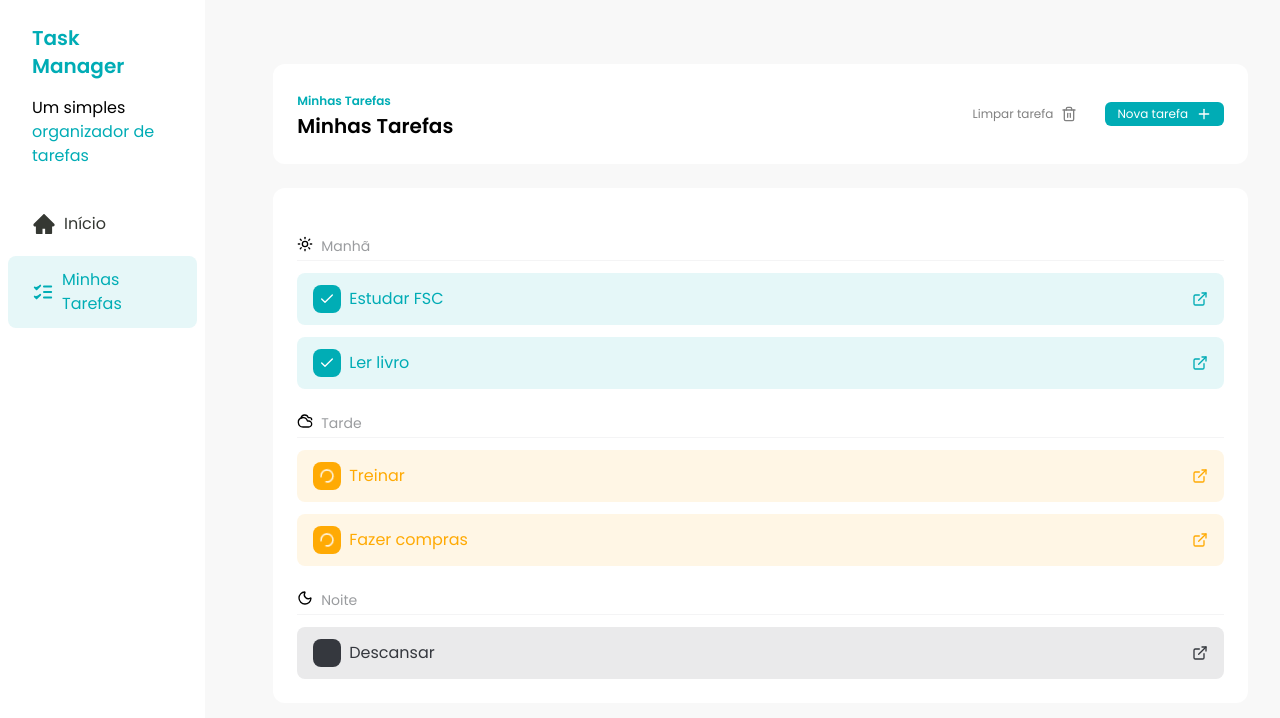
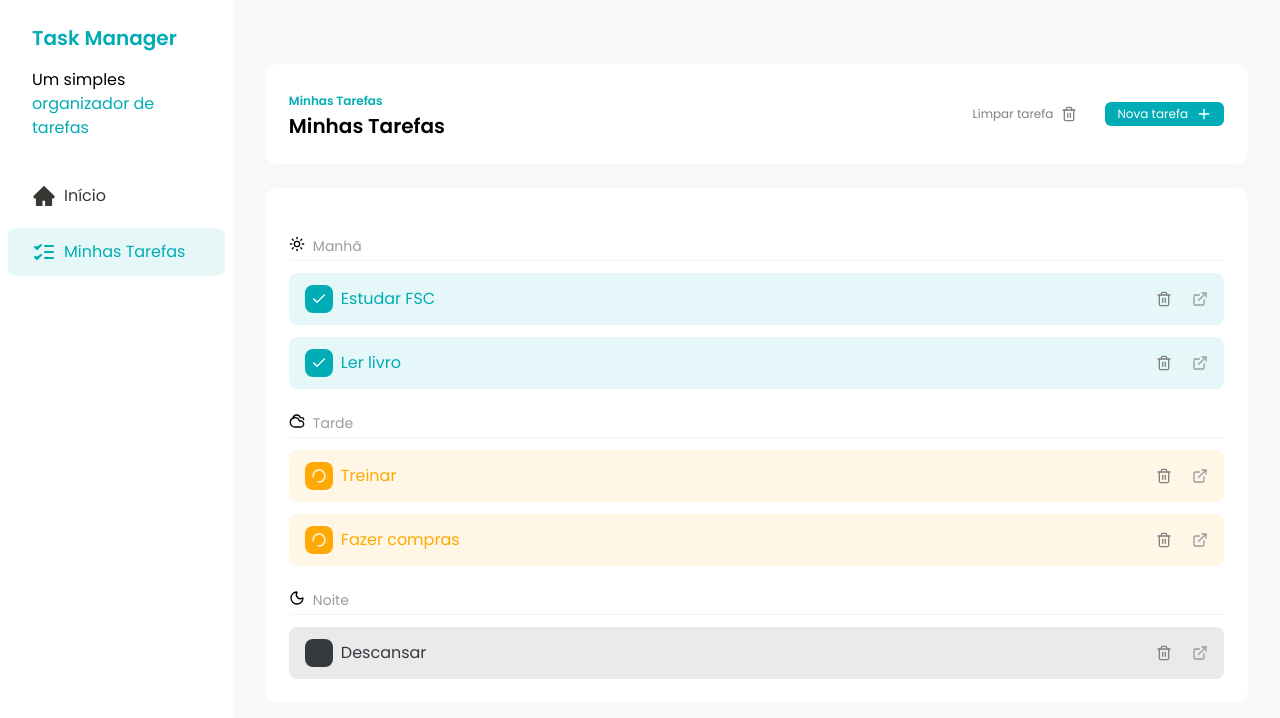
Before and after one commit to Ez3keel/react-task, a React (Vite) app in the folder fsc-task-manager/: page / in a window 1280 px wide. Shown: the top 718 px of the page. Built offline with nearby package versions, Linux system fonts and the light colour scheme.

Commit message:
feat: update Tasks and TaskItem components to handle task deletion and checkbox status changes

```diff
--- a/fsc-task-manager/src/App.jsx
+++ b/fsc-task-manager/src/App.jsx
@@ -8,7 +8,7 @@ import Tasks from './components/Tasks';
 function App() {
 
   return (
-    <div className="flex gap-9">
+    <div className="flex">
       <Sidebar></Sidebar>
       <Tasks></Tasks>
      </div>
--- a/fsc-task-manager/src/components/Button.jsx
+++ b/fsc-task-manager/src/components/Button.jsx
@@ -1,5 +1,5 @@
 // Button.jsx
-export default function Button({ children, variant = 'primary' }) {
+export default function Button({ children, variant = 'primary', ...rest }) {
   const getVariantClasses = () => {
     if (variant === 'primary') {
       return 'bg-[#00ACB5] text-white';
@@ -12,6 +12,8 @@ export default function Button({ children, variant = 'primary' }) {
   return (
     <button
       className={`${getVariantClasses()} flex items-center gap-2 rounded-md px-3 py-1 text-xs transition hover:opacity-70`}
+      // Assim ele vai passar todas as props para o button sem precisar citar cada uma inclusive o onClick
+      {...rest}
     >
       {children}
     </button>
--- a/fsc-task-manager/src/components/Sidebar.jsx
+++ b/fsc-task-manager/src/components/Sidebar.jsx
@@ -1,12 +1,10 @@
 import SidebarButton from './SidebarButton';
-import HomeIcon from '../assets/icons/home.svg?react'
-import TasksICon from "../assets/icons/tasks.svg?react"
-
-
+import HomeIcon from '../assets/icons/home.svg?react';
+import TasksICon from '../assets/icons/tasks.svg?react';
 
 const Sidebar = () => {
   return (
-    <div className='h-screen w-64 bg-white'>
+    <div className='h-screen w-72 bg-white'>
       <div className='space-y-4 px-8 py-6'>
         <h1 className='text-xl font-semibold text-[#00ACB5]'>Task Manager</h1>
         <p>
@@ -16,16 +14,15 @@ const Sidebar = () => {
       </div>
 
       <div className='flex flex-col gap-2 p-2'>
-
         <SidebarButton variant='unselected'>
-          <HomeIcon/>
-            Início
-          </SidebarButton>
+          <HomeIcon />
+          Início
+        </SidebarButton>
 
         <SidebarButton variant='selected'>
-          <TasksICon/>
-            Minhas Tarefas
-          </SidebarButton>
+          <TasksICon />
+          Minhas Tarefas
+        </SidebarButton>
       </div>
     </div>
   );
--- a/fsc-task-manager/src/components/SidebarButton.jsx
+++ b/fsc-task-manager/src/components/SidebarButton.jsx
@@ -12,7 +12,7 @@ const SidebarButton = ({ children, variant }) => {
   return (
     <a
       href='#'
-      className={`flex items-center gap-2 w-full rounded-lg px-6 py-3 ${getVariantClasses()}`}
+      className={`flex w-full items-center gap-2 rounded-lg px-6 py-3 ${getVariantClasses()}`}
     >
       {children}
     </a>
--- a/fsc-task-manager/src/components/TaskItem.jsx
+++ b/fsc-task-manager/src/components/TaskItem.jsx
@@ -1,6 +1,7 @@
-import { Check, LoaderCircle, ExternalLink } from 'lucide-react';
+import { Trash2, Check, LoaderCircle, ExternalLink } from 'lucide-react';
+import Button from './Button';
 
-const TaskItem = ({ task, handleTaskCheckBoxClick }) => {
+const TaskItem = ({ task, handleCheckBoxClick, handleDeleteClick }) => {
   const getStatusClasses = () => {
     if (task.status === 'done') {
       return 'bg-[#00ADB5]  text-[#00ACB5]';
@@ -17,7 +18,7 @@ const TaskItem = ({ task, handleTaskCheckBoxClick }) => {
 
   return (
     <div
-      className={`transition flex items-center justify-between gap-2 rounded-lg bg-opacity-10 px-4 py-3 ${getStatusClasses()}`}
+      className={`flex items-center justify-between gap-2 rounded-lg bg-opacity-10 px-4 py-3 transition ${getStatusClasses()}`}
     >
       <div className='flex items-center gap-2'>
         <label
@@ -27,9 +28,7 @@ const TaskItem = ({ task, handleTaskCheckBoxClick }) => {
             type='checkbox'
             checked={task.status === 'done'}
             className='absolute h-full w-full cursor-pointer opacity-0'
-            onChange={() => (
-              handleTaskCheckBoxClick(task.id)
-            )}
+            onChange={() => handleCheckBoxClick(task.id)}
           />
           {task.status === 'done' && <Check color='white' size={16} />}
           {task.status === 'in_progress' && (
@@ -43,9 +42,15 @@ const TaskItem = ({ task, handleTaskCheckBoxClick }) => {
         {task.title}
       </div>
 
-      <a href='#' className='transition hover:opacity-75'>
-        <ExternalLink size={16} />
-      </a>
+      <div className='flex items-center gap-2'>
+        <Button variant='ghost' onClick={() => handleDeleteClick(task.id)}>
+          <Trash2 size={16} />
+        </Button>
+
+        <a href='#' className='transition hover:opacity-75'>
+          <ExternalLink size={16} color='#9A9C9F' />
+        </a>
+      </div>
     </div>
   );
 };
--- a/fsc-task-manager/src/components/Tasks.jsx
+++ b/fsc-task-manager/src/components/Tasks.jsx
@@ -5,33 +5,36 @@ import { Trash2, Plus, Moon, Sun, Cloudy } from 'lucide-react';
 import TASKS from './constantes/tasks';
 import TaskItem from './TaskItem';
 
-
 const Tasks = () => {
   const [tasks, setTasks] = useState(TASKS);
 
-  const handleTaskCheckBoxClick = (taskId) => {
-      let newTasks = tasks.map((task) => {
+  const handleDeleteClick = taskId => {
+    const newTasks = tasks.filter(task => task.id !== taskId);
+    setTasks(newTasks);
+  };
 
-        if(task.id !== taskId) {
-          return task;
-        }
+  const handleCheckBoxClick = taskId => {
+    let newTasks = tasks.map(task => {
+      if (task.id !== taskId) {
+        return task;
+      }
 
-        if(task.status === 'not_started') {
-          return {...task, status: 'in_progress'}
-        }
+      if (task.status === 'not_started') {
+        return { ...task, status: 'in_progress' };
+      }
 
-        if(task.status === 'in_progress') {
-          return {...task, status: 'done'}
-        }
+      if (task.status === 'in_progress') {
+        return { ...task, status: 'done' };
+      }
 
-        if(task.status === 'done') {
-          return {...task, status: 'not_started'}
-        }
+      if (task.status === 'done') {
+        return { ...task, status: 'not_started' };
+      }
 
-        return task
-      })
-      setTasks(newTasks)
-  }
+      return task;
+    });
+    setTasks(newTasks);
+  };
 
   //Filtra somente as tarefas da manhã
   const morningTasks = tasks.filter(task => task.time === 'morning');
@@ -67,9 +70,13 @@ const Tasks = () => {
 
           {/* TAREFAS DE MANHÃ */}
           {morningTasks.map(task => (
-            <TaskItem key={task.id} task={task} handleTaskCheckBoxClick={handleTaskCheckBoxClick}/>
+            <TaskItem
+              key={task.id}
+              task={task}
+              handleCheckBoxClick={handleCheckBoxClick}
+              handleDeleteClick={handleDeleteClick}
+            />
           ))}
-
         </div>
 
         <div className='my-6 space-y-3'>
@@ -77,7 +84,12 @@ const Tasks = () => {
 
           {/* TAREFAS DA TARDE */}
           {afternoonTasks.map(task => (
-            <TaskItem key={task.id} task={task} handleTaskCheckBoxClick={handleTaskCheckBoxClick} />
+            <TaskItem
+              key={task.id}
+              task={task}
+              handleCheckBoxClick={handleCheckBoxClick}
+              handleDeleteClick={handleDeleteClick}
+            />
           ))}
         </div>
 
@@ -86,12 +98,15 @@ const Tasks = () => {
 
           {/* TAREFAS DA NOITE */}
           {eveningTasks.map(task => (
-            <TaskItem key={task.id} task={task} handleTaskCheckBoxClick={handleTaskCheckBoxClick} />
+            <TaskItem
+              key={task.id}
+              task={task}
+              handleCheckBoxClick={handleCheckBoxClick}
+              handleDeleteClick={handleDeleteClick}
+            />
           ))}
         </div>
       </div>
-
-
     </div>
   );
 };
```
